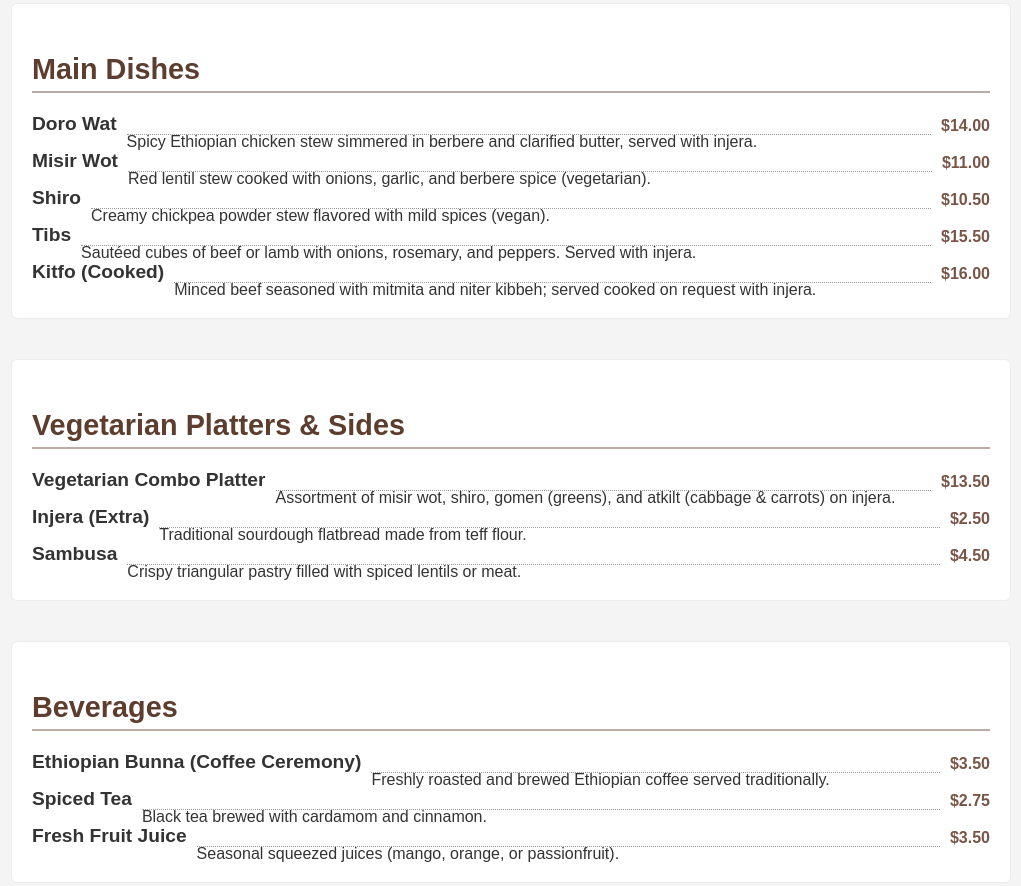
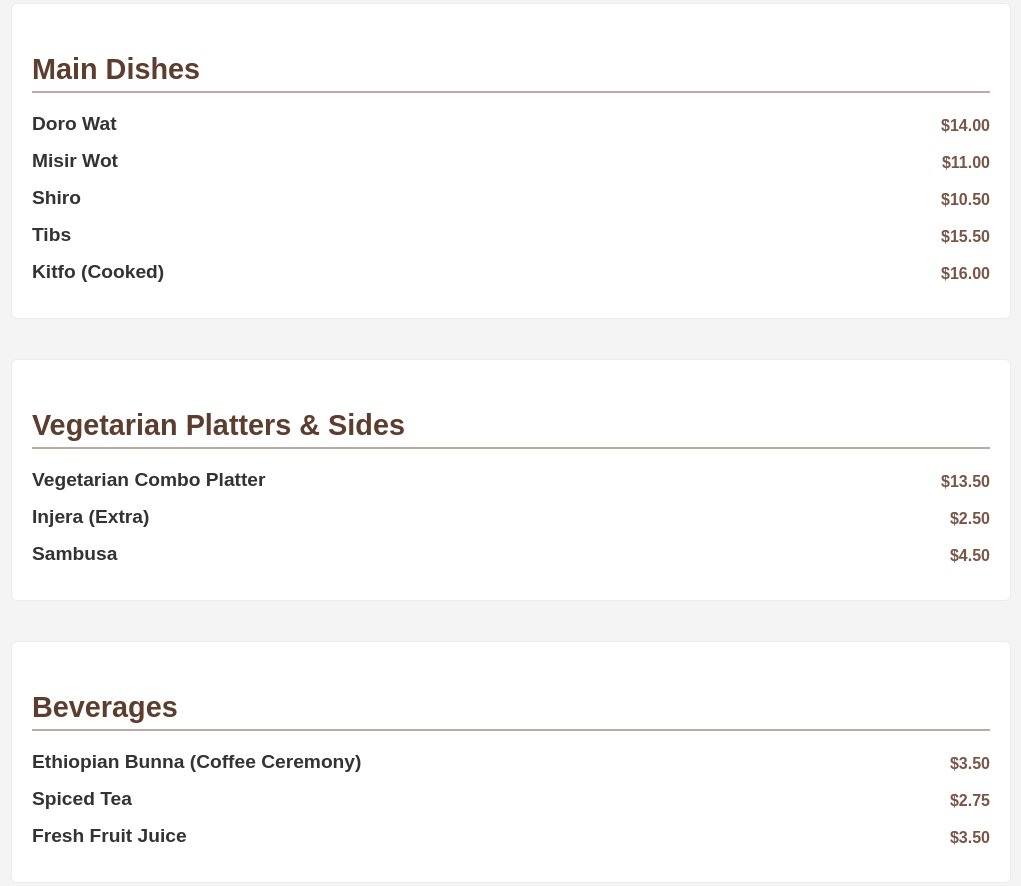
Before and after one commit to Julas-core/bilalWebsite, a plain HTML site: page menu.html in a window 1280 px wide. Shown: the part 233-1119 px from the top of the page, without its empty margins (129-1150 px from the left). Drawn offline with Linux system fonts and the light colour scheme.

Commit message:
fixed the menu

```diff
--- a/menu.html
+++ b/menu.html
@@ -28,27 +28,27 @@
             <h3>Main Dishes</h3>
             <div class="menu-item">
                 <h4>Doro Wat</h4>
-                <p>Spicy Ethiopian chicken stew simmered in berbere and clarified butter, served with injera.</p>
+                <!-- <p>Spicy Ethiopian chicken stew simmered in berbere and clarified butter, served with injera.</p> -->
                 <span>$14.00</span>
             </div>
             <div class="menu-item">
                 <h4>Misir Wot</h4>
-                <p>Red lentil stew cooked with onions, garlic, and berbere spice (vegetarian).</p>
+                <!-- <p>Red lentil stew cooked with onions, garlic, and berbere spice (vegetarian).</p> -->
                 <span>$11.00</span>
             </div>
             <div class="menu-item">
                 <h4>Shiro</h4>
-                <p>Creamy chickpea powder stew flavored with mild spices (vegan).</p>
+                <!-- <p>Creamy chickpea powder stew flavored with mild spices (vegan).</p> -->
                 <span>$10.50</span>
             </div>
             <div class="menu-item">
                 <h4>Tibs</h4>
-                <p>Sautéed cubes of beef or lamb with onions, rosemary, and peppers. Served with injera.</p>
+                <!-- <p>Sautéed cubes of beef or lamb with onions, rosemary, and peppers. Served with injera.</p> -->
                 <span>$15.50</span>
             </div>
             <div class="menu-item">
                 <h4>Kitfo (Cooked)</h4>
-                <p>Minced beef seasoned with mitmita and niter kibbeh; served cooked on request with injera.</p>
+                <!-- <p>Minced beef seasoned with mitmita and niter kibbeh; served cooked on request with injera.</p> -->
                 <span>$16.00</span>
             </div>
         </div>
@@ -57,17 +57,17 @@
             <h3>Vegetarian Platters & Sides</h3>
             <div class="menu-item">
                 <h4>Vegetarian Combo Platter</h4>
-                <p>Assortment of misir wot, shiro, gomen (greens), and atkilt (cabbage & carrots) on injera.</p>
+                <!-- <p>Assortment of misir wot, shiro, gomen (greens), and atkilt (cabbage & carrots) on injera.</p> -->
                 <span>$13.50</span>
             </div>
             <div class="menu-item">
                 <h4>Injera (Extra)</h4>
-                <p>Traditional sourdough flatbread made from teff flour.</p>
+                <!-- <p>Traditional sourdough flatbread made from teff flour.</p> -->
                 <span>$2.50</span>
             </div>
             <div class="menu-item">
                 <h4>Sambusa</h4>
-                <p>Crispy triangular pastry filled with spiced lentils or meat.</p>
+                <!-- <p>Crispy triangular pastry filled with spiced lentils or meat.</p> -->
                 <span>$4.50</span>
             </div>
         </div>
@@ -76,17 +76,17 @@
             <h3>Beverages</h3>
             <div class="menu-item">
                 <h4>Ethiopian Bunna (Coffee Ceremony)</h4>
-                <p>Freshly roasted and brewed Ethiopian coffee served traditionally.</p>
+                <!-- <p>Freshly roasted and brewed Ethiopian coffee served traditionally.</p> -->
                 <span>$3.50</span>
             </div>
             <div class="menu-item">
                 <h4>Spiced Tea</h4>
-                <p>Black tea brewed with cardamom and cinnamon.</p>
+                <!-- <p>Black tea brewed with cardamom and cinnamon.</p> -->
                 <span>$2.75</span>
             </div>
             <div class="menu-item">
                 <h4>Fresh Fruit Juice</h4>
-                <p>Seasonal squeezed juices (mango, orange, or passionfruit).</p>
+                <!-- <p>Seasonal squeezed juices (mango, orange, or passionfruit).</p> -->
                 <span>$3.50</span>
             </div>
         </div>
```
